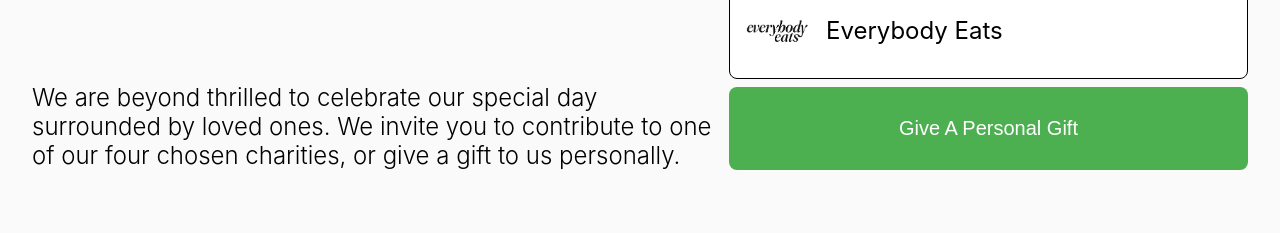
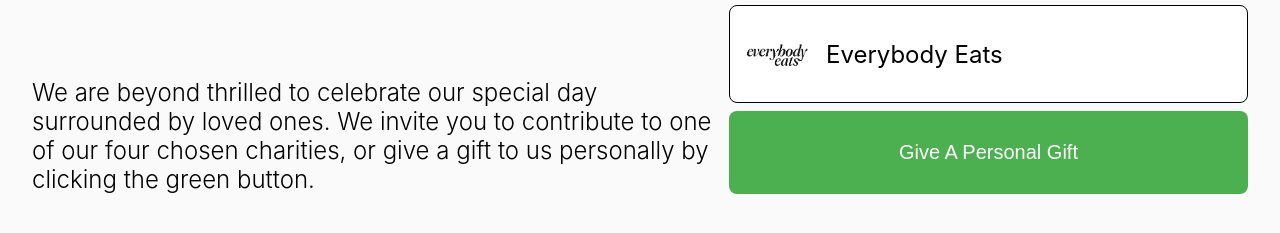
Before and after one commit to ADS88/deirdre-and-frank, a plain HTML site: page index.html in a window 1280 px wide. Shown: the part 369-602 px from the top of the page. Drawn offline with Linux system fonts and the light colour scheme.

Commit message:
Clarify personal gift

```diff
--- a/index.html
+++ b/index.html
@@ -19,7 +19,7 @@
         <h3>March 8, 2025</h3>
         <h4>
           We are beyond thrilled to celebrate our special day surrounded by loved ones. We invite you to contribute to
-          one of our four chosen charities, or give a gift to us personally.
+          one of our four chosen charities, or give a gift to us personally by clicking the green button.
         </h4>
       </div>
       <div id="right-panel">
```
